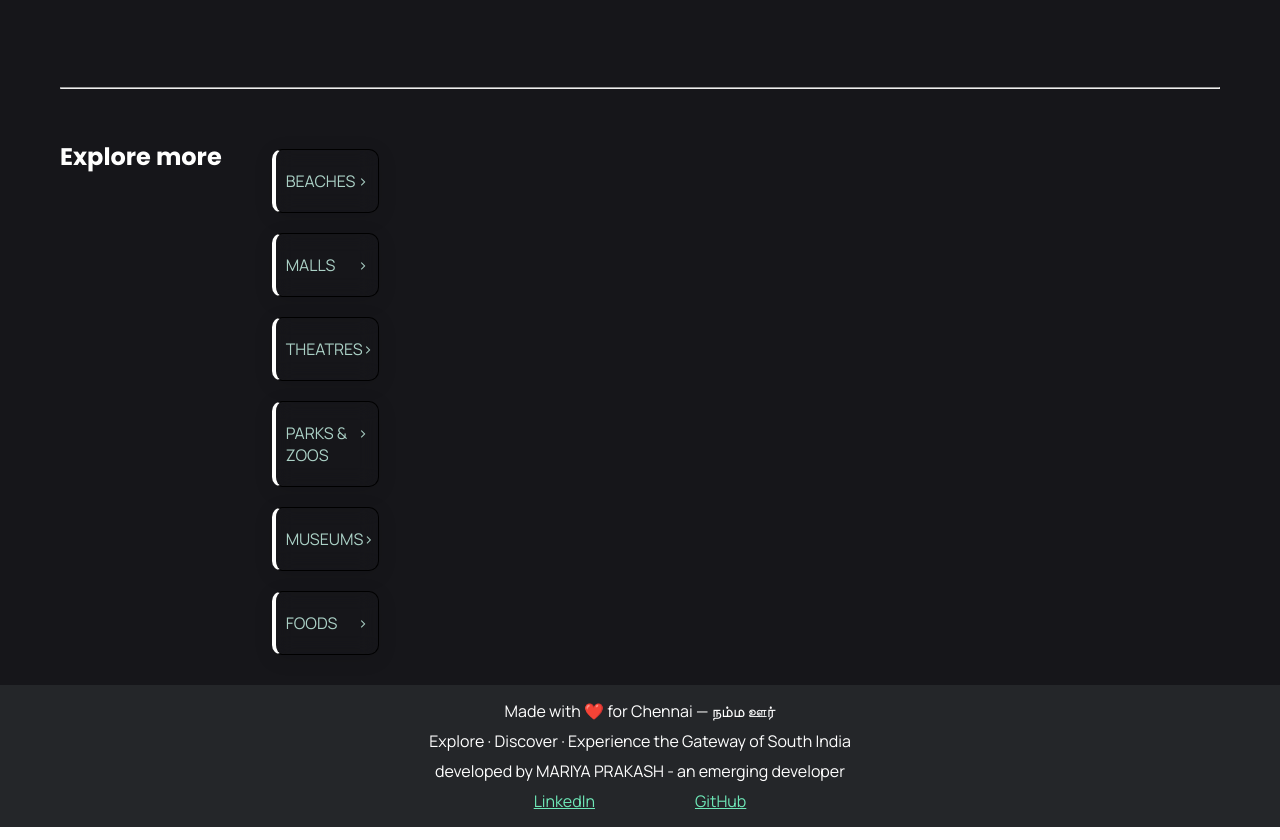
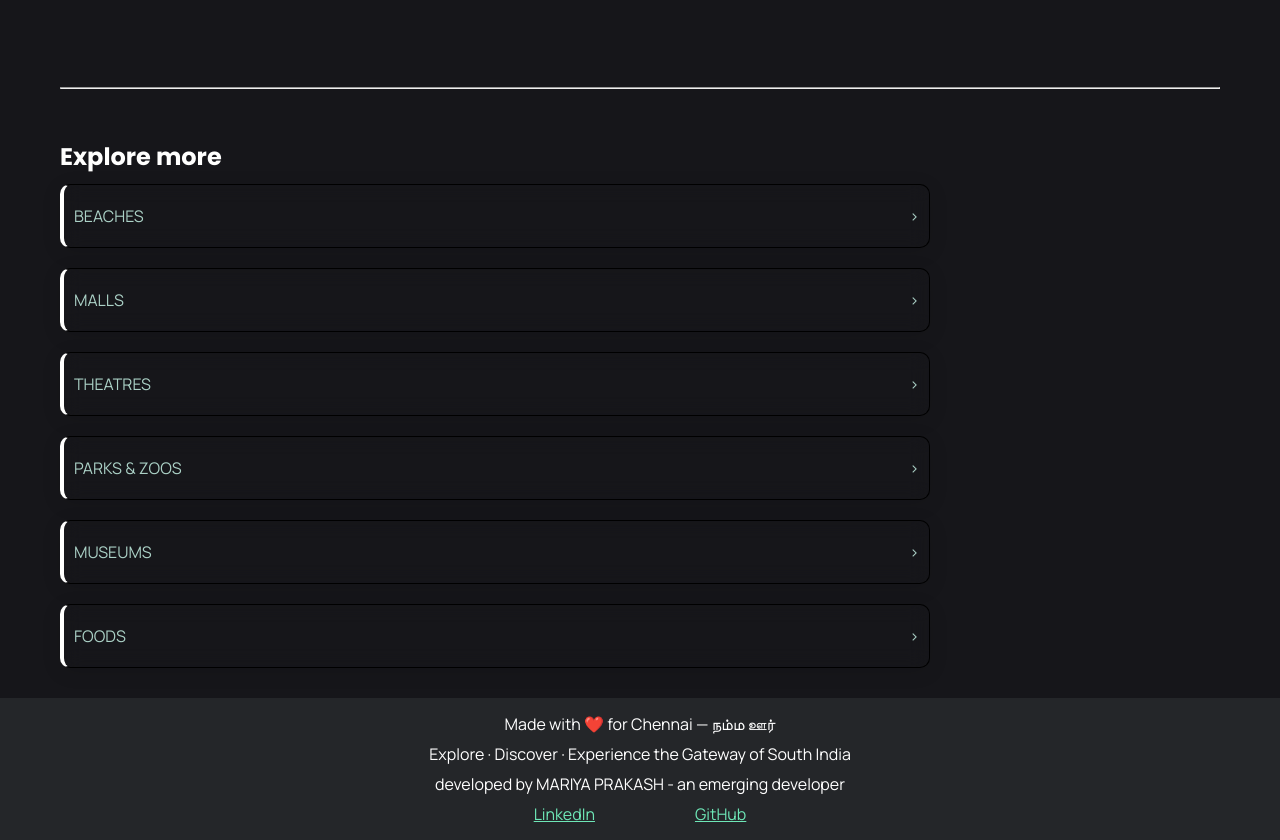
Before and after one commit to mariyaprakash-collab/explore-chennai, a React (Vite) app in the folder client/: page / in a window 1280 px wide. Shown: the part 2320-3160 px from the top of the page. Built offline with nearby package versions, Linux system fonts and the light colour scheme.

Commit message:
Corrected a style error in home page by changing the classname of admin

```diff
--- a/client/src/Admin.jsx
+++ b/client/src/Admin.jsx
@@ -7,7 +7,7 @@ function Admin() {
     const [formname, setFormname] =useState("login")
     return(
         <div className="page">
-            <div  className="options">
+            <div  className="view">
                 <h2
                     onClick={()=>{setFormname("login")}}
                     style={{color : formname === "login" ? "orangered" : "#555658"}}
--- a/client/src/login.css
+++ b/client/src/login.css
@@ -72,12 +72,12 @@ button{
     justify-content: center;
 }
 
-.options h2{
+.view h2{
     font-family: "poppins";
     cursor: pointer;
 }
 
-.options{
+.view{
     display: flex;
     gap:50px;
 }
```
